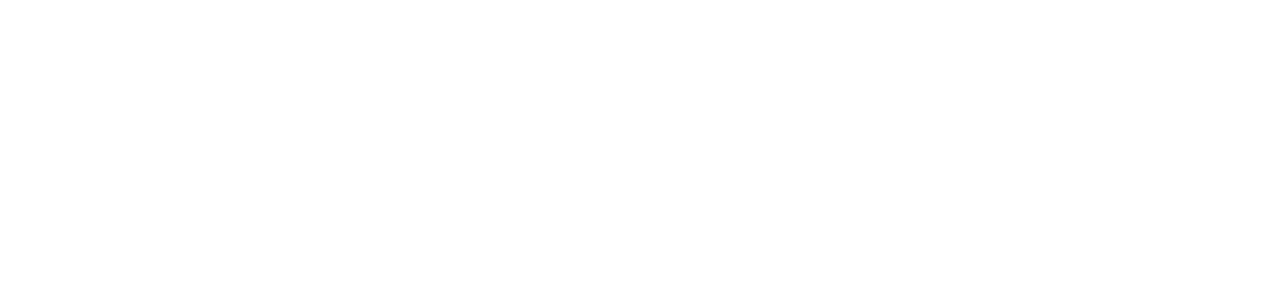
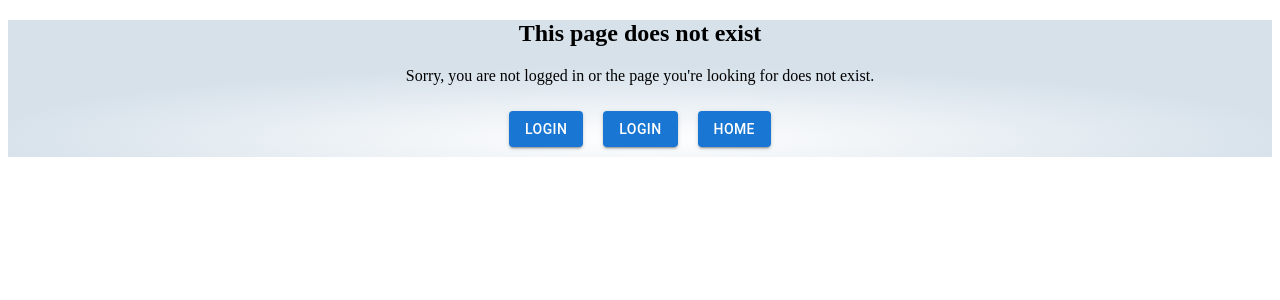
Before and after one commit to Fiery-Warrior/NextLevel-Intramurals, a React (Create React App) app in the folder nextlevel/: page /adminnotloggedin in a window 1280 px wide. Before the commit this address had no page. Shown: the top 300 px of the page. Built offline with nearby package versions, Linux system fonts and the light colour scheme.

Commit message:
Page does not exist page and logout

```diff
--- a/nextlevel/src/App.js
+++ b/nextlevel/src/App.js
@@ -8,9 +8,11 @@
 import TeamSelectionPage from './Pages/TeamSelectionPage/TeamSelection';
 import ResetPassword from './Pages/ResetPassword/ResetPassword.jsx';
 import { CookiesProvider, useCookies } from "react-cookie";
-import {BrowserRouter as Router, Routes, Route }
+import {BrowserRouter as Router, Routes, Route, useNavigate }
 from 'react-router-dom';
 import sha256 from 'js-sha256';
+import NotAdmin from './Pages/NotLoggedIn/NotAdmin';
+import NotUser from './Pages/NotLoggedIn/NotUser';
 
 function App() {
   const [cookies, setCookie] = useCookies(["user"]);
@@ -42,6 +44,8 @@
             <Route path='/admindash' element={<AdminDash/>} />
             <Route path='/teamselection' element={<TeamSelectionPage/>} />
             <Route path='/reset' element={<ResetPassword/>} />
+            <Route path='/adminnotloggedin' element={<NotAdmin/>} />
+            <Route path='/usernotloggedin' element={<NotUser/>} />
           </Routes>
         </Router>
       </div>
--- a/nextlevel/src/Pages/LandingPage/NavBar/UserNavBar.jsx
+++ b/nextlevel/src/Pages/LandingPage/NavBar/UserNavBar.jsx
@@ -68,16 +68,14 @@
             <Button color="inherit" className={classes.button} href="/teamselection"  style={{ fontSize: '25px', paddingTop: '8%'  }}>
               Teams
             </Button>
-            {/* <Button color="inherit" className={classes.button} href="/login"  style={{ fontSize: '25px', paddingTop: '8%' }}>
+
+            {/* <Button color="inherit" className={classes.button} onClick={handleLogout} style={{ fontSize: '25px', paddingTop: '8%' }}>
               Logout
             </Button> */}
-            <Button color="inherit" className={classes.button} onClick={handleLogout} style={{ fontSize: '25px', paddingTop: '8%' }}>
-              Logout
-            </Button>
             <Tooltip
               title={
                 <div>
-                  <Typography variant="body1">
+                  <Typography variant="body1" style={{ marginTop: '5%'}}>
                     Name: {userData && `${userData.firstName} ${userData.lastName}`}
                   </Typography>
                   <Typography variant="body1">Student ID: {userData && userData.stuID}</Typography>
@@ -88,6 +86,9 @@
                   <Typography variant="body1">
                     Sport: {userData ? userData.sportName : 'Join one now'}
                   </Typography>
+                  <Button color="primary" variant="contained" className={classes.button} onClick={handleLogout} style={{ fontSize: '10px', padding: '5%', marginTop: '10%'}}>
+                    Logout
+                  </Button>
                 </div>
               }
             >
--- /dev/null
+++ b/nextlevel/src/Pages/NotLoggedIn/NotAdmin.jsx
@@ -0,0 +1,23 @@
+import React from 'react';
+import { Button } from '@mui/material';
+import { Link } from 'react-router-dom';
+
+const NotAdmin = () => {
+    return (
+        <div>
+            <h2>This page does not exist</h2>
+            <p>Sorry, you are not logged in or the page you're looking for does not exist.</p>
+            <Button component={Link} to="/login" variant="contained" color="primary" className="button" style={{margin: '10px'}}>
+                Login
+            </Button>
+            <Button component={Link} to="/adminlogin" variant="contained" color="primary" className="button" style={{margin: '10px'}}>
+                Login
+            </Button>
+            <Button component={Link} to="/" variant="contained" color="primary" className="button" style={{margin: '10px'}}>
+                Home
+            </Button>
+        </div>
+    );
+};
+
+export default NotAdmin;
--- /dev/null
+++ b/nextlevel/src/Pages/NotLoggedIn/NotUser.jsx
@@ -0,0 +1,20 @@
+import React from 'react';
+import { Button } from '@mui/material';
+import { Link } from 'react-router-dom';
+
+const NotUser = () => {
+    return (
+        <div>
+            <h1>You are not logged in</h1>
+            <p>Sorry, you need to log in to access this.</p>
+            <Button component={Link} to="/login" variant="contained" color="primary">
+                Login
+            </Button>
+            <Button component={Link} to="/" variant="contained" color="primary">
+                Home
+            </Button>
+        </div>
+    );
+};
+
+export default NotUser;
--- a/nextlevel/src/Pages/UserProfile/CardDesign.jsx
+++ b/nextlevel/src/Pages/UserProfile/CardDesign.jsx
@@ -7,6 +7,9 @@
 import Box from '@mui/material/Box';
 import TopNavBar from '../LandingPage/NavBar/NavBar';
 import Footer from '../LandingPage/NavBar/Footer';
+import './carddesign.css';
+import { Button } from '@mui/material';
+import { Link } from 'react-router-dom';
 
 const DemoPaper = styled(Paper)(({ theme }) => ({
     width: 120,
@@ -16,16 +19,31 @@
     textAlign: 'center',
 }));
 
+
+
 export default function SquareCorners() {
     return (
         <>
-        <Stack direction="row" spacing={1}>
+        {/* <div className='not-logged-in'>
+            <h1>You are not logged in</h1>
+                <p>Sorry, you need to log in to access this.</p>
+                <Button component={Link} to="/login" variant="contained" color="primary">
+                    Login
+                </Button>
+                <Button component={Link} to="/" variant="contained" color="primary">
+                    Home
+                </Button>
+        </div> */}
+
+        {/* <Stack direction="row" spacing={1}> */}
             {/* <TopNavBar/> */}
                 {/* <Box sx={{ position: 'fixed', top: 15 }}>
                         <Avatar alt="Remy Sharp" src="/static/images/baseball.png" />
                 </Box> */}
-                <Row/>
-        </Stack>
+
+
+                {/* <Row/> */}
+        {/* </Stack> */}
                 <Footer/>
                 </>
     );
--- /dev/null
+++ b/nextlevel/src/Pages/UserProfile/carddesign.css
@@ -0,0 +1,7 @@
+.not-logged-in {
+  display: flex;
+  flex-direction: column;
+  justify-content: center;
+  align-items: center;
+  height: 100vh;
+}
```
